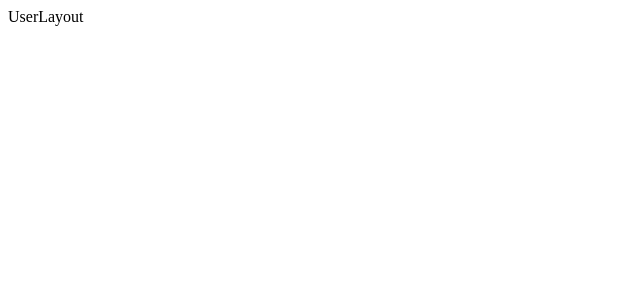
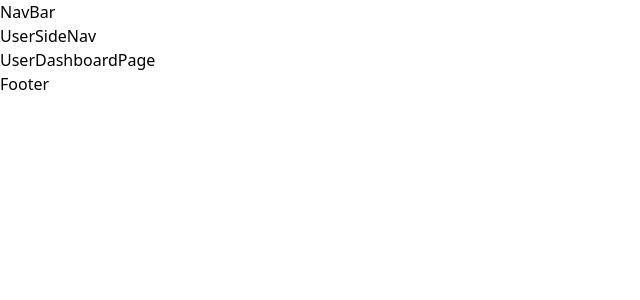
Before and after one commit to Haleychoioi/BookDam, a React (Vite) app in the folder front/: page /user in a window 1280 px wide. Shown: the top 300 px of the page, without its empty margins (0-640 px from the left). Built offline with nearby package versions, Linux system fonts and the light colour scheme.

Commit message:
feat(style): Setup theme and global styles, fix ThemeProvider context error

```diff
--- /dev/null
+++ b/front/src/components/AdminSideNav.tsx
@@ -0,0 +1,5 @@
+const AdminSideNav: React.FC = () => {
+  return <nav>AdminSideNav</nav>;
+};
+
+export default AdminSideNav;
--- /dev/null
+++ b/front/src/components/Footer.tsx
@@ -0,0 +1,5 @@
+const Footer: React.FC = () => {
+  return <footer>Footer</footer>;
+};
+
+export default Footer;
--- /dev/null
+++ b/front/src/components/NavBar.tsx
@@ -0,0 +1,5 @@
+const NavBar: React.FC = () => {
+  return <nav>NavBar</nav>;
+};
+
+export default NavBar;
--- /dev/null
+++ b/front/src/components/UserSideNav.tsx
@@ -0,0 +1,5 @@
+const UserSideNav: React.FC = () => {
+  return <nav>UserSideNav</nav>;
+};
+
+export default UserSideNav;
--- a/front/src/layouts/AdminLayout.tsx
+++ b/front/src/layouts/AdminLayout.tsx
@@ -1,5 +1,17 @@
+import { Outlet } from "react-router-dom";
+import AdminSideNav from "../components/AdminSideNav";
+
 const AdminLayout: React.FC = () => {
-  return <div>AdminLayout</div>;
+  return (
+    <div>
+      <div>
+        <AdminSideNav />
+        <main>
+          <Outlet />
+        </main>
+      </div>
+    </div>
+  );
 };
 
 export default AdminLayout;
--- a/front/src/layouts/AuthLayout.tsx
+++ b/front/src/layouts/AuthLayout.tsx
@@ -1,5 +1,11 @@
+import { Outlet } from "react-router-dom";
+
 const AuthLayout: React.FC = () => {
-  return <div>AuthLayout</div>;
+  return (
+    <div>
+      <Outlet />
+    </div>
+  );
 };
 
 export default AuthLayout;
--- a/front/src/layouts/MainLayout.tsx
+++ b/front/src/layouts/MainLayout.tsx
@@ -1,5 +1,19 @@
+import { Outlet } from "react-router-dom";
+import NavBar from "../components/NavBar";
+import Footer from "../components/Footer";
+
 const MainLayout: React.FC = () => {
-  return <div>MainLayout</div>;
+  return (
+    <div>
+      <NavBar />
+
+      <main>
+        <Outlet />
+      </main>
+
+      <Footer />
+    </div>
+  );
 };
 
 export default MainLayout;
--- a/front/src/layouts/UserLayout.tsx
+++ b/front/src/layouts/UserLayout.tsx
@@ -1,5 +1,23 @@
+import { Outlet } from "react-router-dom";
+import NavBar from "../components/NavBar";
+import UserSideNav from "../components/UserSideNav";
+import Footer from "../components/Footer";
+
 const UserLayout: React.FC = () => {
-  return <div>UserLayout</div>;
+  return (
+    <div>
+      <NavBar />
+
+      <div>
+        <UserSideNav />
+        <main>
+          <Outlet />
+        </main>
+      </div>
+
+      <Footer />
+    </div>
+  );
 };
 
 export default UserLayout;
--- a/front/src/main.tsx
+++ b/front/src/main.tsx
@@ -1,9 +1,15 @@
 import { StrictMode } from "react";
 import { createRoot } from "react-dom/client";
 import App from "./App.tsx";
+import { GlobalStyle } from "./styles/globalStyles.ts";
+import { ThemeProvider } from "styled-components";
+import { theme } from "./styles/theme.ts";
 
 createRoot(document.getElementById("root")!).render(
   <StrictMode>
-    <App />
+    <ThemeProvider theme={theme}>
+      <GlobalStyle />
+      <App />
+    </ThemeProvider>
   </StrictMode>
 );
--- /dev/null
+++ b/front/src/styles/globalStyles.ts
@@ -0,0 +1,89 @@
+import { createGlobalStyle } from "styled-components";
+
+export const GlobalStyle = createGlobalStyle`
+  /* CSS Reset (기본 브라우저 스타일 초기화) */
+  html, body, div, span, applet, object, iframe,
+  h1, h2, h3, h4, h5, h6, p, blockquote, pre,
+  a, abbr, acronym, address, big, cite, code,
+  del, dfn, em, img, ins, kbd, q, s, samp,
+  small, strike, strong, sub, sup, tt, var,
+  b, u, i, center,
+  dl, dt, dd, ol, ul, li,
+  fieldset, form, label, legend,
+  table, caption, tbody, tfoot, thead, tr, th, td,
+  article, aside, canvas, details, embed,
+  figure, figcaption, footer, header, hgroup,
+  menu, nav, output, ruby, section, summary,
+  time, mark, audio, video {
+    margin: 0;
+    padding: 0;
+    border: 0;
+    font-size: 100%;
+    vertical-align: baseline;
+  }
+  article, aside, details, figcaption, figure,
+  footer, header, hgroup, menu, nav, section {
+    display: block;
+  }
+  body {
+    line-height: 1;
+  }
+  ol, ul {
+    list-style: none;
+  }
+  blockquote, q {
+    quotes: none;
+  }
+  blockquote:before, blockquote:after,
+  q:before, q:after {
+    content: '';
+    content: none;
+  }
+  table {
+    border-collapse: collapse;
+    border-spacing: 0;
+  }
+
+  /* Box Sizing (모든 요소에 border-box 적용) */
+  *, *:before, *:after {
+    box-sizing: border-box;
+  }
+
+  body {
+    font-family: system-ui, -apple-system, BlinkMacSystemFont, 'Segoe UI', Roboto, Oxygen, Ubuntu, Cantarell, 'Open Sans', 'Helvetica Neue', sans-serif;
+    line-height: 1.5;
+    -webkit-font-smoothing: antialiased;
+    -moz-osx-font-smoothing: grayscale;
+  }
+
+  /* 링크 기본 스타일 */
+  a {
+    color: inherit;
+    text-decoration: none;
+  }
+
+  /* 버튼 기본 스타일 */
+  button {
+    background: none;
+    border: none;
+    cursor: pointer;
+    padding: 0;
+    font-family: system-ui, -apple-system, BlinkMacSystemFont, 'Segoe UI', Roboto, Oxygen, Ubuntu, Cantarell, 'Open Sans', 'Helvetica Neue', sans-serif;
+  }
+
+  /* 입력 필드 기본 스타일 */
+  input, textarea, select {
+    font-family: system-ui, -apple-system, BlinkMacSystemFont, 'Segoe UI', Roboto, Oxygen, Ubuntu, Cantarell, 'Open Sans', 'Helvetica Neue', sans-serif;
+    padding: 8px 12px;
+    border: 1px solid ${({ theme }) =>
+      theme.colors.borderColor}; /* 테마의 borderColor 사용 */
+    border-radius: 4px; /* 테마에 borderRadius.sm이 있다면 그것을 사용 */
+    outline: none;
+    &:focus {
+      border-color: ${({ theme }) =>
+        theme.colors.strongOrange}; /* 메인 오렌지 색상 사용 */
+      box-shadow: 0 0 0 0.15rem ${({ theme }) =>
+        theme.colors.amazonOrange}40; /* 오렌지 계열 그림자 (투명도 조정) */
+    }
+  }
+`;
--- /dev/null
+++ b/front/src/styles/theme.ts
@@ -0,0 +1,26 @@
+import type { DefaultTheme } from "styled-components";
+
+export const theme: DefaultTheme = {
+  colors: {
+    // 메인 컬러 팔레트
+    strongOrange: "#FA7000",
+    amazonOrange: "#FF9900",
+    romanticOrange: "#FEA948",
+    classicOrange: "#F2AC29",
+
+    // 테두리 및 구분선 색상
+    borderColor: "#dee2e6",
+  },
+};
+
+declare module "styled-components" {
+  export interface DefaultTheme {
+    colors: {
+      strongOrange: string;
+      amazonOrange: string;
+      romanticOrange: string;
+      classicOrange: string;
+      borderColor: string;
+    };
+  }
+}
```
